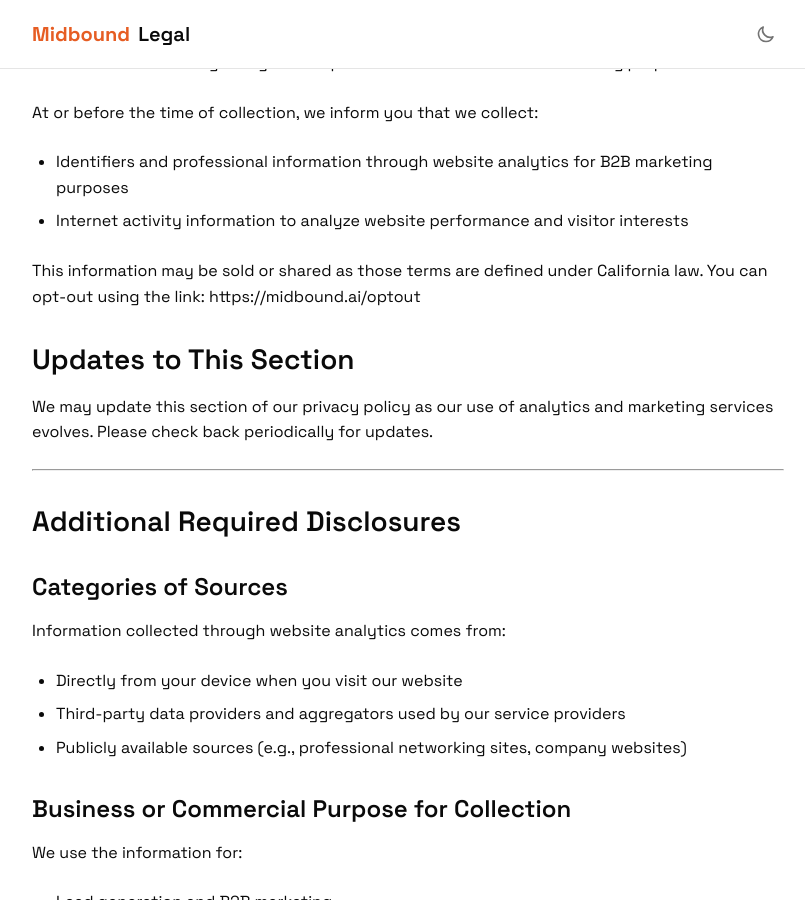
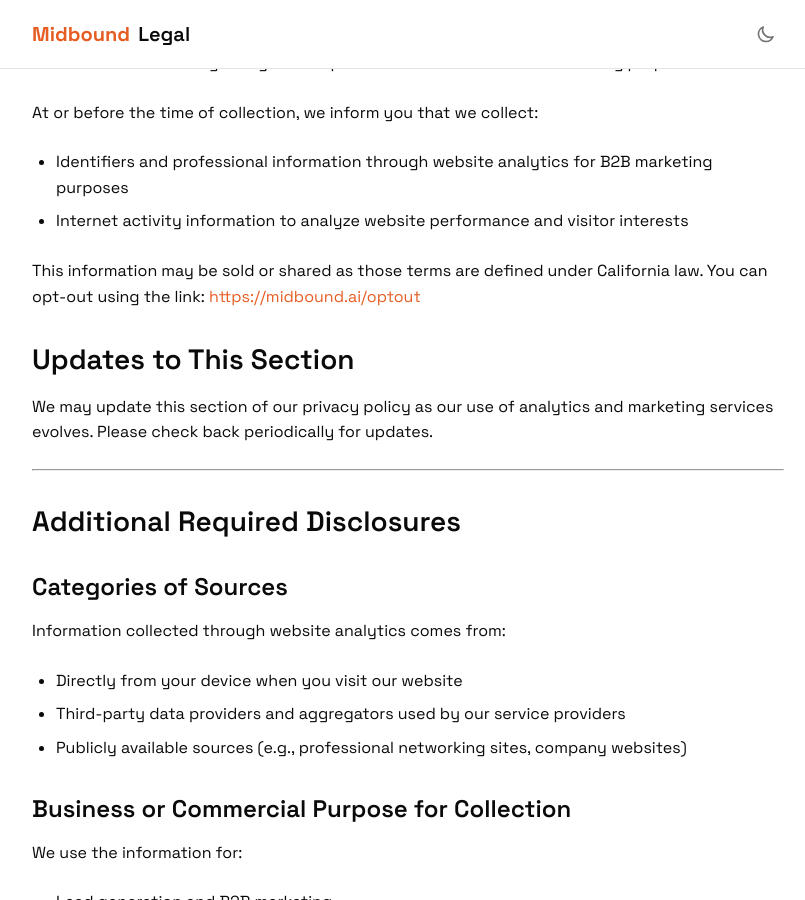
Before and after one commit to Midbound/midbound-legal, a Jekyll site: the page built from platform/customer-privacy-language.md, in a window 1280 px wide and 900 px high, scrolled down 2561 px. Shown: the whole window, without its empty margins (232-1037 px from the left). Built offline with Jekyll 4.4.1, drawn with Linux system fonts in a browser that asks for light colours; part of the change alters nothing that is shown.

```diff
--- a/platform/customer-privacy-language.md
+++ b/platform/customer-privacy-language.md
@@ -78,7 +78,7 @@ At or before the time of collection, we inform you that we collect:
 - Identifiers and professional information through website analytics for B2B marketing purposes
 - Internet activity information to analyze website performance and visitor interests
 
-This information may be sold or shared as those terms are defined under California law. You can opt-out using the link: https://midbound.ai/optout
+This information may be sold or shared as those terms are defined under California law. You can opt-out using the link: [https://midbound.ai/optout](midbound.ai/optout)
 
 ## Updates to This Section
 
```
